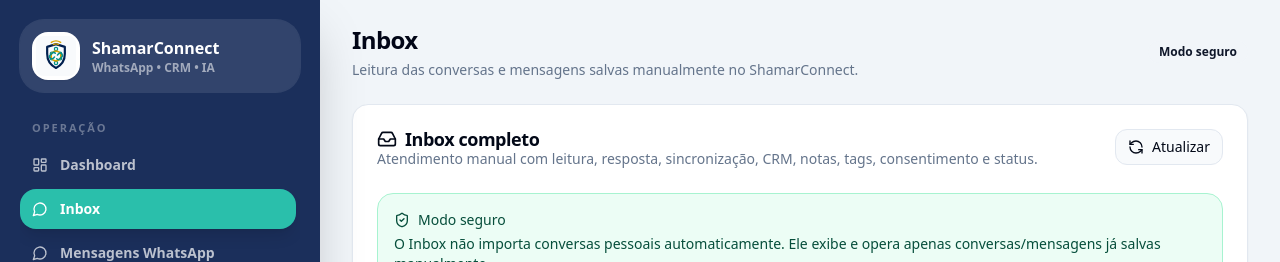
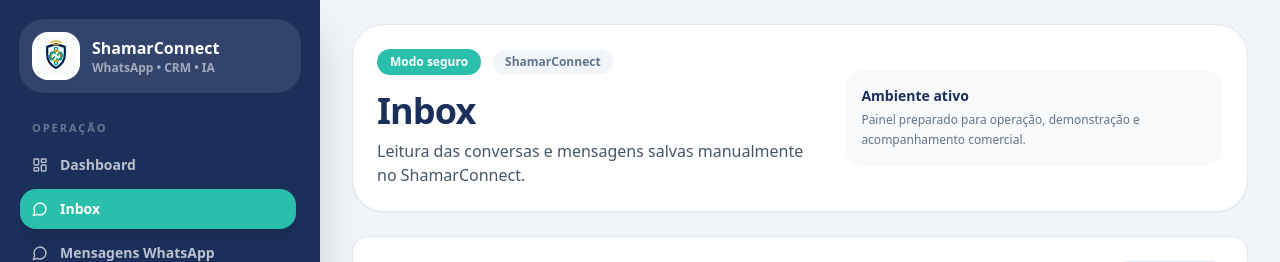
Before and after one commit to akccastro-allan/Shamar-Connect, a Next.js app: page /inbox in a window 1280 px wide. Shown: the top 262 px of the page. Built offline with nearby package versions, Linux system fonts and the light colour scheme; no server answers; the database is empty.

Commit message:
refactor: improve internal page header

```diff
--- a/components/page-header.tsx
+++ b/components/page-header.tsx
@@ -1,13 +1,44 @@
 import { Badge } from "@/components/ui/badge";
 
-export function PageHeader({ title, description, badge }: { title: string; description: string; badge?: string }) {
+export function PageHeader({
+  title,
+  description,
+  badge,
+}: {
+  title: string;
+  description: string;
+  badge?: string;
+}) {
   return (
-    <div className="mb-6 flex flex-col gap-3 sm:flex-row sm:items-center sm:justify-between">
-      <div>
-        <h1 className="text-2xl font-semibold tracking-tight text-slate-950">{title}</h1>
-        <p className="mt-1 text-sm text-muted-foreground">{description}</p>
+    <div className="mb-6 overflow-hidden rounded-[2rem] border border-slate-200 bg-white p-6 shadow-sm">
+      <div className="flex flex-col gap-5 lg:flex-row lg:items-center lg:justify-between">
+        <div>
+          <div className="flex flex-wrap items-center gap-3">
+            {badge ? (
+              <Badge className="bg-[#2ABFAB] px-3 py-1 text-xs font-black text-white hover:bg-[#2ABFAB]">
+                {badge}
+              </Badge>
+            ) : null}
+            <span className="rounded-full bg-slate-100 px-3 py-1 text-xs font-bold text-slate-500">
+              ShamarConnect
+            </span>
+          </div>
+
+          <h1 className="mt-4 text-3xl font-black tracking-tight text-[#1B2F5B] md:text-4xl">
+            {title}
+          </h1>
+          <p className="mt-2 max-w-3xl text-sm leading-7 text-slate-600 md:text-base">
+            {description}
+          </p>
+        </div>
+
+        <div className="rounded-2xl bg-slate-50 p-4 text-sm">
+          <p className="font-black text-[#1B2F5B]">Ambiente ativo</p>
+          <p className="mt-1 text-xs leading-5 text-slate-500">
+            Painel preparado para operação, demonstração e acompanhamento comercial.
+          </p>
+        </div>
       </div>
-      {badge ? <Badge variant="secondary">{badge}</Badge> : null}
     </div>
   );
 }
```
